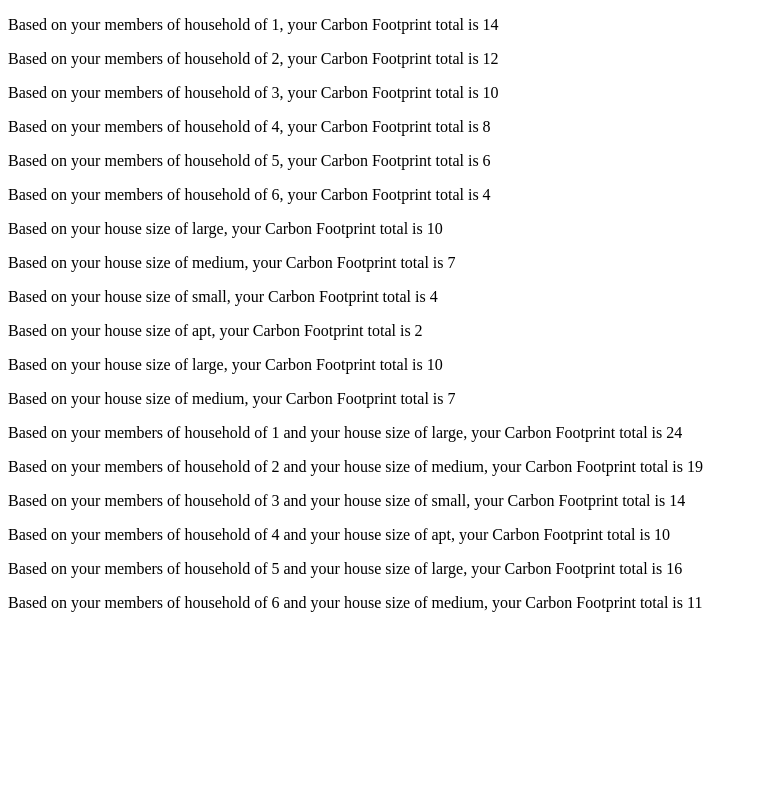
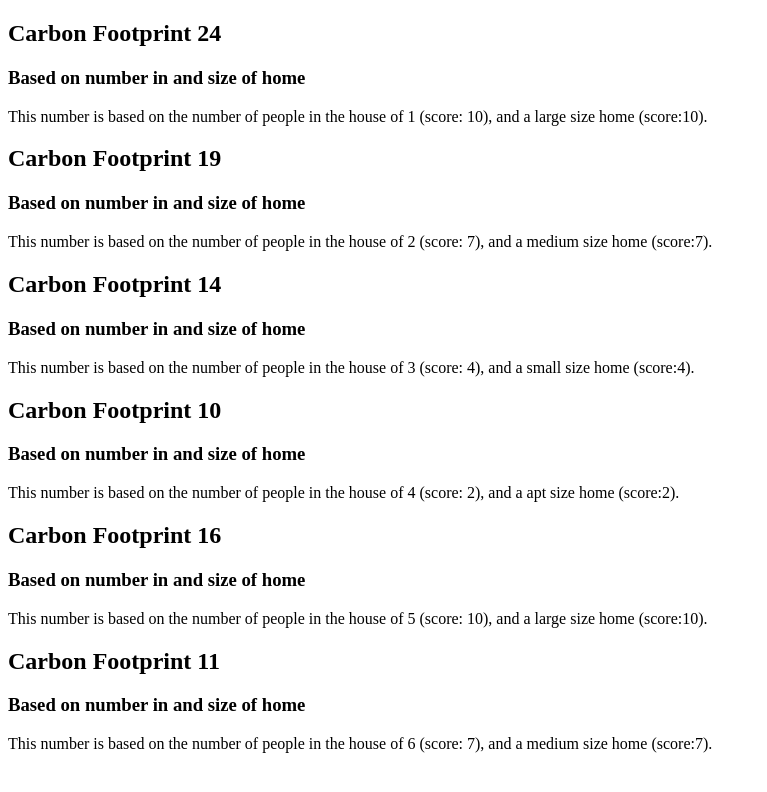
Before and after one commit to CIT93/hectorn-pub, a plain HTML site: page w4/index.html in a window 1280 px wide. Shown: the whole page, without its empty margins (0-767 px from the left). Drawn offline with Linux system fonts and the light colour scheme.

Commit message:
setup for first code along complete

```diff
--- a/w4/index.html
+++ b/w4/index.html
@@ -3,17 +3,11 @@
 <head>
     <meta charset="UTF-8">
     <meta name="viewport" content="width=device-width, initial-scale=1.0">
-    <title>Week 4 - Carbon Footprint </title>
+    <title>Week 5 - Carbon Footprint - PUB </title>
     <script defer src="main.js"></script>
 </head>
 <body>
-    <div id="output1">
-
-    </div>
-    <div id="output2">
-
-    </div>
-    <div id="outputTotal">
+    <div id="output">
 
     </div>
 </body>
--- a/w4/main.js
+++ b/w4/main.js
@@ -46,30 +46,19 @@ function start(houseHoldMembers, houseSize) {
   ]);
 }
 
-function displayOutput1() {
+function displayOutput() {
   for (arr of cfpData) {
     console.log(arr)
-    const output = document.getElementById("output1");
+    const output = document.getElementById("output");
+    const newH2 = document.createElement("h2");
+    newH2.textContent = `Carbon Footprint ${arr[4]}`;
+    const newH3 = document.createElement("h3");
+    newH3.textContent = `Based on number in and size of home`;
     const newP = document.createElement("p");
-    newP.textContent = `Based on your members of household of ${arr[0]}, your Carbon Footprint total is ${arr[2]}`;
-    output.appendChild(newP)
-  }
-}
-function displayOutput2() {
-  for (arr of cfpData) {
-    console.log(arr)
-    const output = document.getElementById("output2");
-    const newP = document.createElement("p");
-    newP.textContent = `Based on your house size of ${arr[1]}, your Carbon Footprint total is ${arr[3]}`;
-    output.appendChild(newP)
-  }
-}
-function displayTotal() {
-  for (arr of cfpData) {
-    console.log(arr)
-    const output = document.getElementById("outputTotal");
-    const newP = document.createElement("p");
-    newP.textContent = `Based on your members of household of ${arr[0]} and your house size of ${arr[1]}, your Carbon Footprint total is ${arr[4]}`;
+    newP.textContent = `This number is based on the number of people in the house of ${arr[0]} (score: ${arr[3]}),`;
+    newP.textContent += ` and a ${arr[1]} size home (score:${arr[3]}).`;
+    output.appendChild(newH2);
+    output.appendChild(newH3);
     output.appendChild(newP)
   }
 }
@@ -81,6 +70,4 @@ start(4, "apt");
 start(5, "large");
 start(6, "medium");
 
-displayOutput1();
-displayOutput2();
-displayTotal();
+displayOutput();
```
